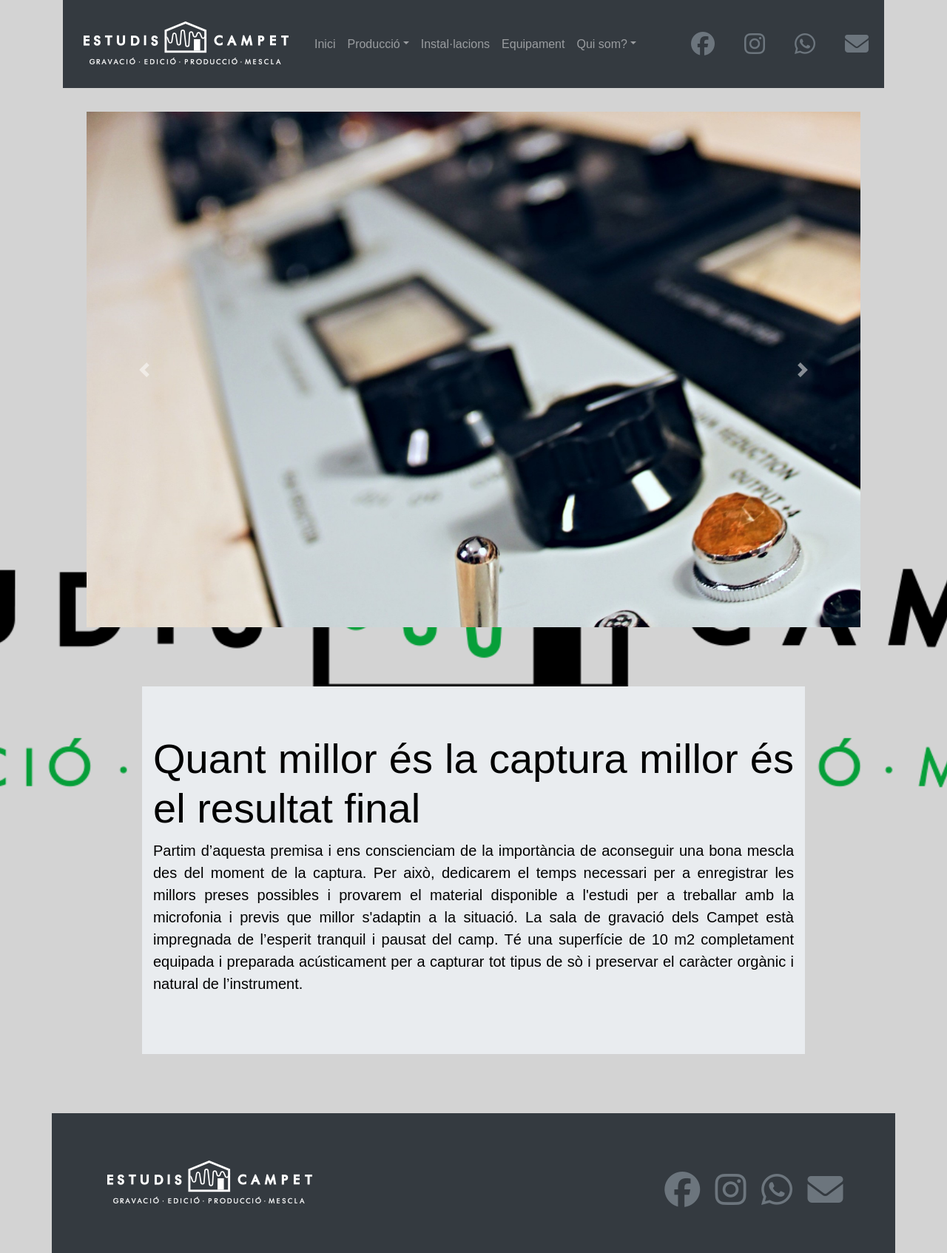
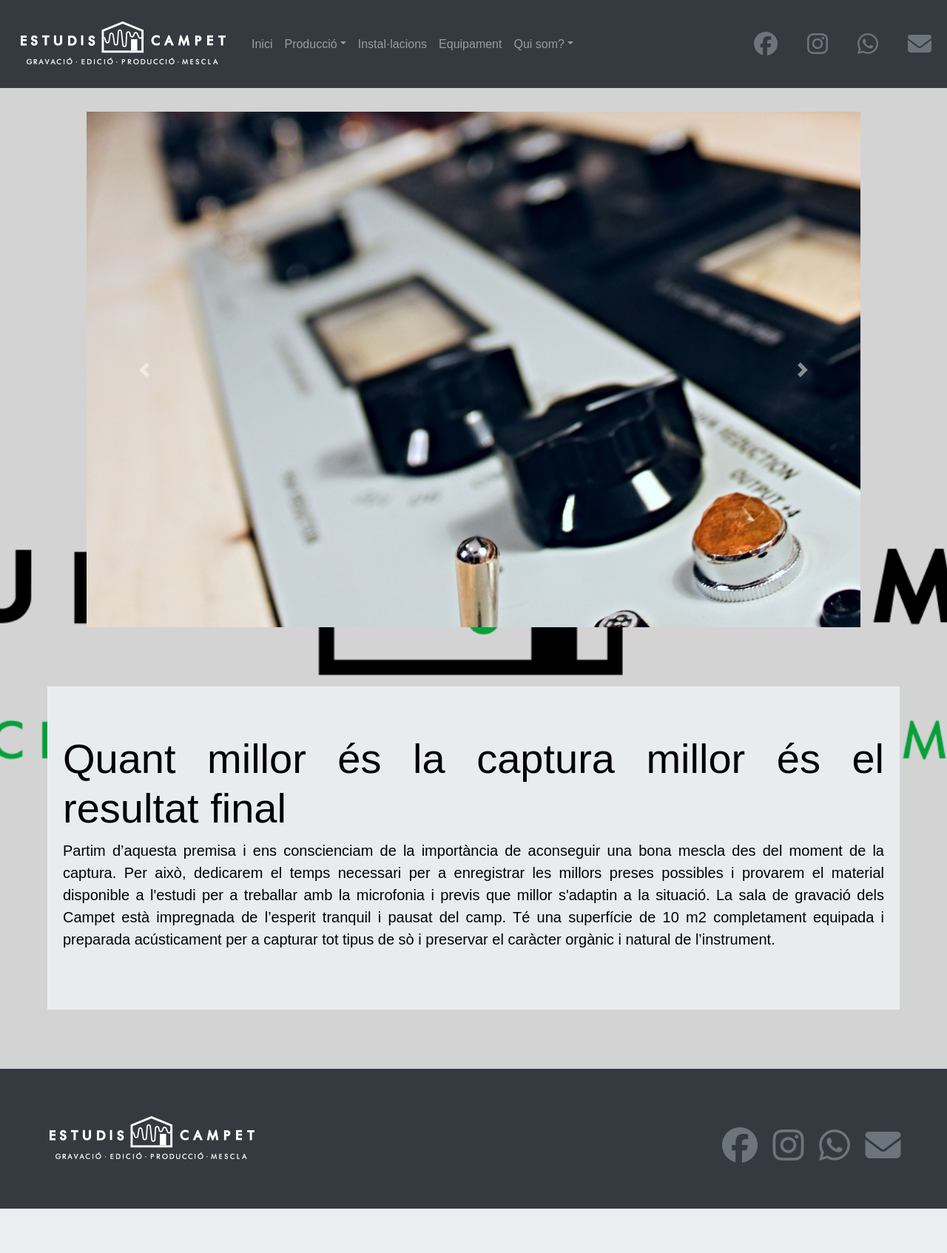
Before and after one commit to josealbm/campet, a PHP site: page /mescla.html in a window 1280 px wide. Shown: the whole page at 74% size. After the commit the page ends 1634 px from the top, so only its background shows below. Run offline with PHP 8.4, Linux system fonts and the light colour scheme; some libraries are stand-ins or nearby versions; some web fonts are replaced.

Commit message:
small changes

```diff
--- a/footer.html
+++ b/footer.html
@@ -1,4 +1,4 @@
-<footer class="container pb-0 mb-0 justify-content-center text-light bg-dark">
+<footer class="pb-0 mb-0 justify-content-center text-light bg-dark">
     <div class="row justify-content-center py-5">
         <div class="col-11">
             <div class="row ">
--- a/header.html
+++ b/header.html
@@ -1,4 +1,4 @@
-<header class="container">
+<header>
     <nav class="navbar navbar-expand-sm navbar-dark bg-dark">
         <a class="navbar-brand" href="index.html"><img src="./images/negatiu-blanc-tallat.png" alt="logo"></a>
         <button class="navbar-toggler d-lg-none" type="button" data-toggle="collapse" data-target="#collapsibleNavId"
@@ -42,13 +42,7 @@
                         class="fab fa-whatsapp" aria-hidden="true"></i></i></span>
                 <span class="mx-1 nav-link"><i class="fas fa-envelope" onclick="location.href='mailto:estudiscampet@gmail.com';"
                         aria-hidden="true"></i></span>
-
             </p>
-            <!-- <form class="form-inline my-2 my-lg-0">
-                <input class="form-control mr-sm-2" type="text" placeholder="Search">
-                <button class="btn btn-outline-success my-2 my-sm-0" type="submit"><i
-                        class="fas fa-search"></i></button>
-            </form> -->
         </div>
     </nav>
 </header>
--- a/scripts/scripts.js
+++ b/scripts/scripts.js
@@ -9,7 +9,7 @@ $(document).ready(function() {
         var elem = $('.circle').hide();
                var i = 0;
                (function displayImages() {
-                      elem.eq(i++).fadeIn(200, displayImages).css("display", "inline-block");
+                      elem.eq(i++).fadeIn(500, displayImages).css("display", "inline-block");
                })();
      });
 });
--- a/styles/style.css
+++ b/styles/style.css
@@ -24,25 +24,8 @@ body {
 
 a {
     text-decoration: none;
-    color: white;
+    color: #108a3a;
 }
-
-/* .logo {
-    border-radius: 100%;
-    border: white solid;
-    background-color: whitesmoke;
-    border: black;
-    color: black;
-    height: 200px;
-    width: 200px;
-    transition: transform 1s;
-    position: relative;
-    bottom: 30px;
-    right: 25px;
-}
-.logo:hover{
-    transform: scale(1.2);
-} */
 
 .circle {
     border-radius: 100%;
@@ -77,34 +60,18 @@ a {
     margin: auto;
 }
 
-/* .menu {
-    background: url("/images/LOGOS-DIFERENTS-MIDES/PER-WEB-XARXES-SOCIALS/1600X1200px/positiu-negre-verd.png") no-repeat;
-    height: 700px;
-    width: 100%;
-    background-size: cover;
-
-} */
-
 #circlemenu {
     position: relative;
     top: 600px;
     left: calc(50% - 32rem);
 }
 
-/* #circlemenu li {
-    position: absolute;
-    /* -webkit-transition: all 1s linear;
-    -moz-transition: all 1s linear;
-    transition: all 1s linear;
-} */
-
 .jumbotron {
     color: black;
-    width: 70%;
+    width: 90%;
     margin: auto;
     margin-top: 5em;
     margin-bottom: 5em;
-    /* padding: 5em; */
 }
 
 .card-deck {
```
